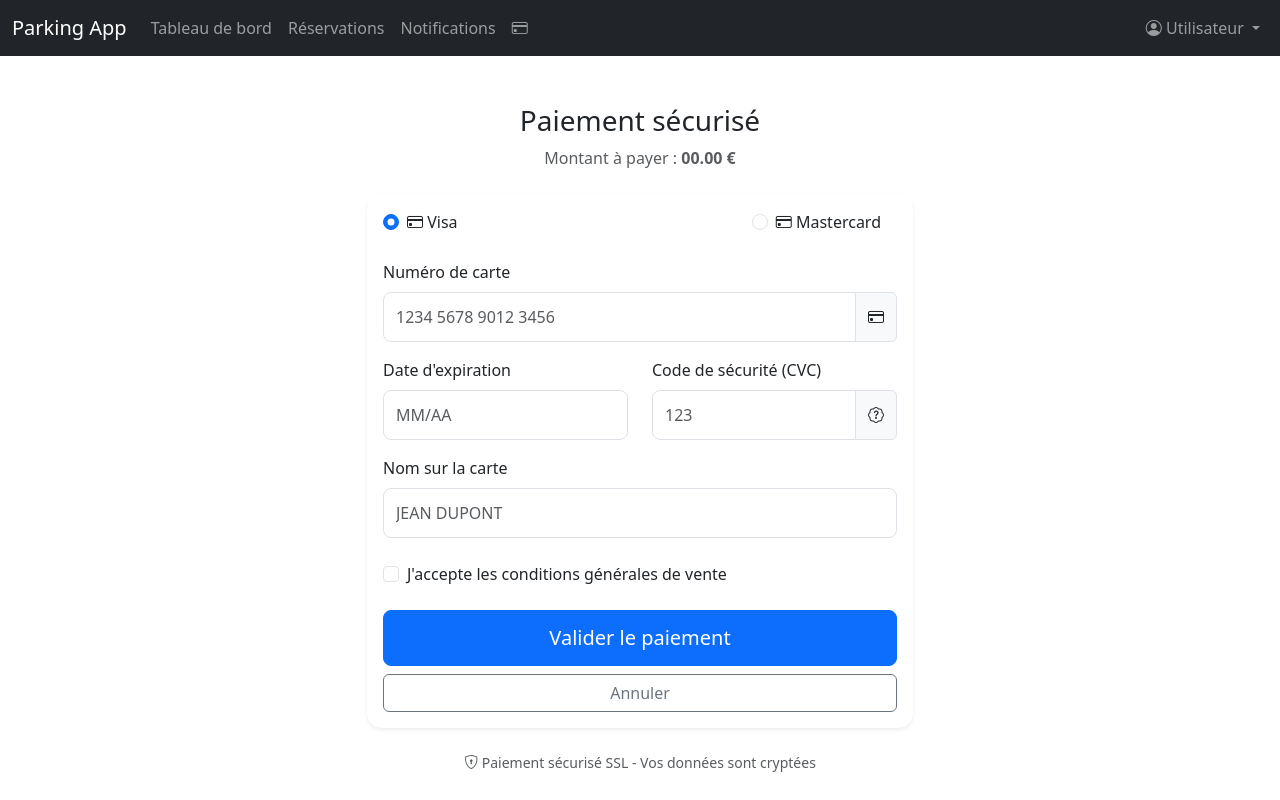
After one commit to Math-Pav/app-gestion-parking, a PHP site: page /projet_parking/next-paiement in a window 1280 px wide. The commit adds this page. Run offline with PHP 8.4, Linux system fonts and the light colour scheme; the visitor is signed in with stand-in values (Sample User, id 1).

Commit message:
Ajout des deux pages pour le paiement

```diff
--- a/backend/templates/navbar.php
+++ b/backend/templates/navbar.php
@@ -18,6 +18,11 @@ $userName = isset($_SESSION['user']['name']) ? htmlspecialchars($_SESSION['user'
                 <li class="nav-item">
                     <a class="nav-link" href="/projet_parking/notifications">Notifications</a>
                 </li>
+                <li class="nav-item">
+                    <a class="nav-link" href="/projet_parking/paiement">
+                        <i class="bi bi-credit-card"></i>
+                    </a>
+                </li>
             </ul>
             <ul class="navbar-nav">
                 <li class="nav-item dropdown">
--- /dev/null
+++ b/frontend/views/next-paiement.html
@@ -0,0 +1,128 @@
+<div class="container mt-5">
+    <div class="row justify-content-center">
+        <div class="col-12 col-lg-6">
+            <!-- En-tête -->
+            <div class="text-center mb-4">
+                <h3>Paiement sécurisé</h3>
+                <p class="text-muted">Montant à payer : <strong id="amountToPay">00.00 €</strong></p>
+            </div>
+
+            <!-- Formulaire de paiement -->
+            <div class="card shadow-sm">
+                <div class="card-body">
+                    <form id="paymentForm">
+                        <!-- Type de carte -->
+                        <div class="mb-4">
+                            <div class="d-flex justify-content-between align-items-center">
+                                <div class="form-check form-check-inline">
+                                    <input class="form-check-input" type="radio" name="cardType" value="visa" checked>
+                                    <label class="form-check-label"><i class="bi bi-credit-card"></i> Visa</label>
+                                </div>
+                                <div class="form-check form-check-inline">
+                                    <input class="form-check-input" type="radio" name="cardType" value="mastercard">
+                                    <label class="form-check-label"><i class="bi bi-credit-card"></i> Mastercard</label>
+                                </div>
+                            </div>
+                        </div>
+
+                        <!-- Numéro de carte -->
+                        <div class="mb-3">
+                            <label class="form-label">Numéro de carte</label>
+                            <div class="input-group">
+                                <input type="text" class="form-control" id="cardNumber" placeholder="1234 5678 9012 3456" maxlength="19">
+                                <span class="input-group-text"><i class="bi bi-credit-card"></i></span>
+                            </div>
+                        </div>
+
+                        <div class="row">
+                            <!-- Date d'expiration -->
+                            <div class="col-md-6 mb-3">
+                                <label class="form-label">Date d'expiration</label>
+                                <input type="text" class="form-control" id="expiryDate" placeholder="MM/AA" maxlength="5">
+                            </div>
+
+                            <!-- CVC -->
+                            <div class="col-md-6 mb-3">
+                                <label class="form-label">Code de sécurité (CVC)</label>
+                                <div class="input-group">
+                                    <input type="password" class="form-control" id="cvc" placeholder="123" maxlength="3">
+                                    <span class="input-group-text"><i class="bi bi-patch-question"></i></span>
+                                </div>
+                            </div>
+                        </div>
+
+                        <!-- Nom sur la carte -->
+                        <div class="mb-4">
+                            <label class="form-label">Nom sur la carte</label>
+                            <input type="text" class="form-control" id="cardName" placeholder="JEAN DUPONT">
+                        </div>
+
+                        <!-- Checkbox conditions -->
+                        <div class="mb-4">
+                            <div class="form-check">
+                                <input class="form-check-input" type="checkbox" id="acceptTerms">
+                                <label class="form-check-label" for="acceptTerms">
+                                    J'accepte les conditions générales de vente
+                                </label>
+                            </div>
+                        </div>
+
+                        <!-- Boutons -->
+                        <div class="d-grid gap-2">
+                            <button type="submit" class="btn btn-primary btn-lg" id="validatePayment">
+                                Valider le paiement
+                            </button>
+                            <button type="button" class="btn btn-outline-secondary" id="cancelPayment">
+                                Annuler
+                            </button>
+                        </div>
+                    </form>
+                </div>
+            </div>
+
+            <!-- Message de sécurité -->
+            <div class="text-center mt-4">
+                <p class="text-muted small">
+                    <i class="bi bi-shield-lock"></i>
+                    Paiement sécurisé SSL - Vos données sont cryptées
+                </p>
+            </div>
+        </div>
+    </div>
+</div>
+
+<style>
+    .card {
+        border: none;
+        border-radius: 15px;
+    }
+
+    .form-control {
+        padding: 0.75rem;
+        border-radius: 8px;
+    }
+
+    .form-control:focus {
+        box-shadow: 0 0 0 0.2rem rgba(72, 52, 212, 0.25);
+        border-color: #4834d4;
+    }
+
+    .btn-lg {
+        padding: 12px 24px;
+    }
+
+    .input-group-text {
+        background-color: #f8f9fa;
+    }
+
+    #validatePayment:disabled {
+        opacity: 0.7;
+        cursor: not-allowed;
+    }
+
+    @media (max-width: 768px) {
+        .container {
+            padding: 10px;
+        }
+    }
+</style>
--- a/index.php
+++ b/index.php
@@ -42,6 +42,16 @@ $routes = [
         'view' => 'frontend/views/reservation.html',
         'auth' => true,
         'js' => ['frontend/controllers/ReservationController.js']
+    ],
+    '/next-paiement' => [
+        'view' => 'frontend/views/next-paiement.html',
+        'auth' => true,
+        'js' => ['frontend/controllers/NextPaiementController.js']
+    ],
+    '/paiement' => [
+        'view' => 'frontend/views/paiement.html',
+        'auth' => true,
+        'js' => ['frontend/controllers/PaiementController.js']
     ],
     '/notifications' => [
         'view' => 'frontend/views/notifications.html',
```
Also changed, not shown: frontend/views/paiement.html (added, +91 -0 lines).
